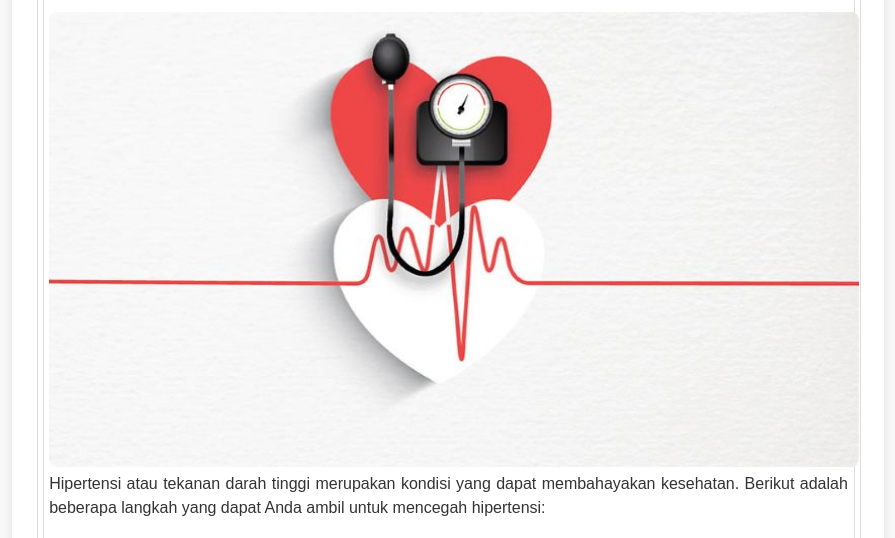
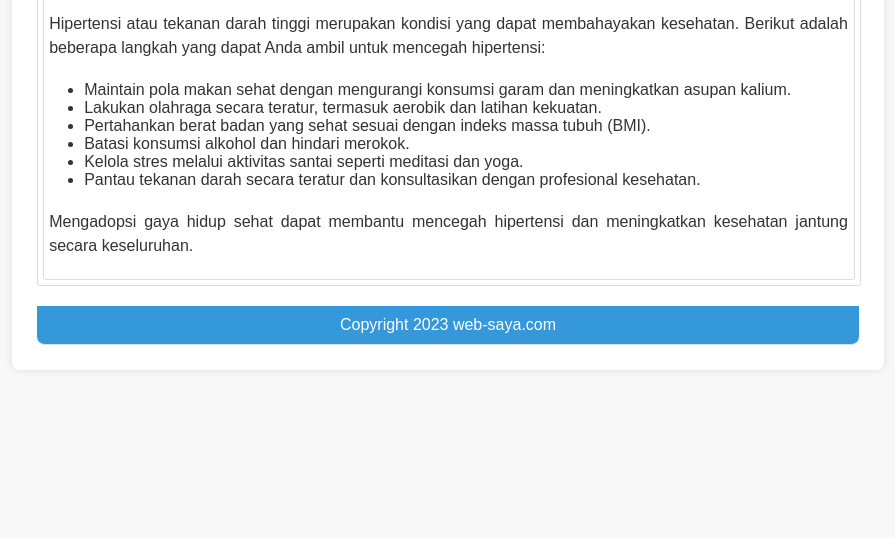
Before and after one commit to dolyhutajulu/web-uas, a plain HTML site: page mencegah.html in a window 1280 px wide. Shown: the part 256-794 px from the top of the page, without its empty margins (192-1087 px from the left). Drawn offline with Linux system fonts and the light colour scheme.

Commit message:
encegah.html

```diff
--- a/mencegah.html
+++ b/mencegah.html
@@ -107,7 +107,7 @@
                 <div class="judul">
                     Pencegahan Hipertensi
                 </div>
-                <img src="penyu.jpg" alt="Gambar Penyu">
+
                 <p>
                     Hipertensi atau tekanan darah tinggi merupakan kondisi yang dapat membahayakan kesehatan. Berikut adalah beberapa langkah yang dapat Anda ambil untuk mencegah hipertensi:
                 </p>
```
